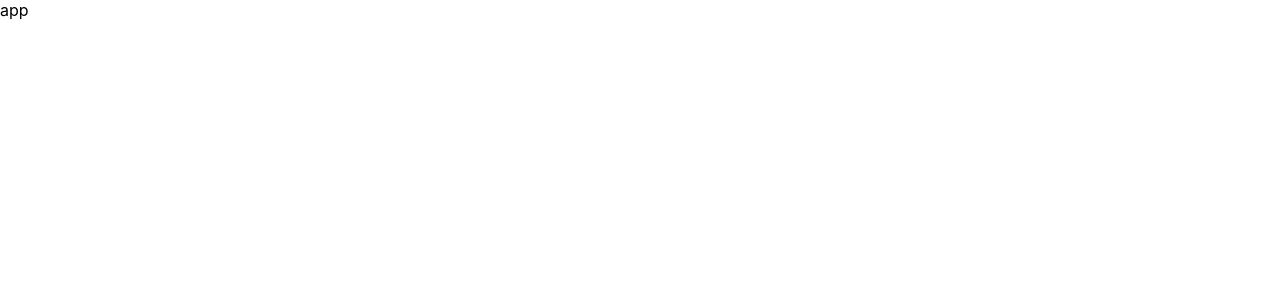
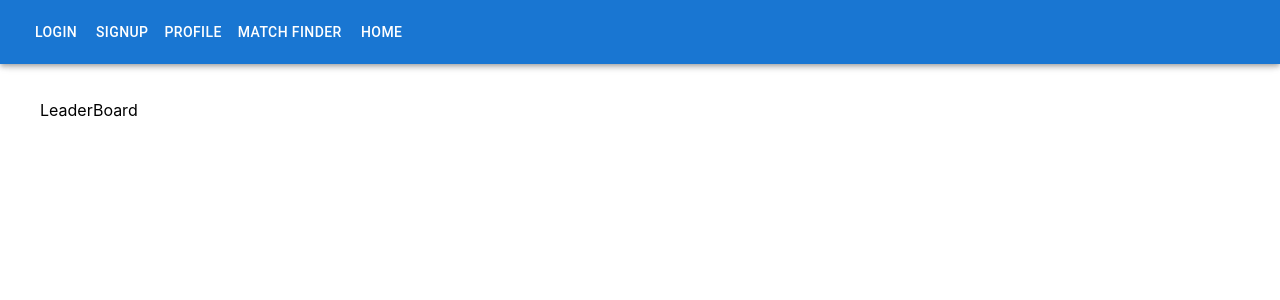
Before and after one commit to David-Orson/Surf-Secrets-3-React, a React (Create React App) app: page / in a window 1280 px wide. Shown: the top 300 px of the page. Built offline with nearby package versions, Linux system fonts and the light colour scheme.

Commit message:
Basic navigation

```diff
--- a/package.json
+++ b/package.json
@@ -3,6 +3,9 @@
   "version": "0.1.0",
   "private": true,
   "dependencies": {
+    "@emotion/react": "^11.7.1",
+    "@emotion/styled": "^11.6.0",
+    "@mui/material": "^5.4.1",
     "@testing-library/jest-dom": "^5.16.2",
     "@testing-library/react": "^12.1.2",
     "@testing-library/user-event": "^13.5.0",
@@ -13,6 +16,7 @@
     "axios": "^0.25.0",
     "react": "^17.0.2",
     "react-dom": "^17.0.2",
+    "react-router-dom": "^6.2.1",
     "react-scripts": "5.0.0",
     "typescript": "^4.5.5",
     "web-vitals": "^2.1.4"
--- a/src/App.css
+++ b/src/App.css
@@ -12,3 +12,8 @@ code {
     font-family: source-code-pro, Menlo, Monaco, Consolas, 'Courier New',
         monospace;
 }
+
+.router-view {
+    margin: 80px auto 0 auto;
+    max-width: 1200px;
+}
--- a/src/App.tsx
+++ b/src/App.tsx
@@ -1,12 +1,36 @@
+// npm
 import React from 'react';
+import { BrowserRouter as Router, Routes, Route } from 'react-router-dom';
+
+// css
 import './app.css';
 
-function App() {
-  return (
-    <div className="App">
-      app
-    </div>
-  );
-}
+// components
+import Navbar from './components/Navbar';
+
+// views
+import Leaderboard from './views/Leaderboard';
+import Profile from './views/Profile';
+import Match from './views/Match';
+import MatchFinder from './views/MatchFinder';
+
+const App = () => {
+    return (
+        <div className="App">
+            aaa
+            <Router>
+                <Navbar />
+                <div className="router-view">
+                    <Routes>
+                        <Route path="/" element={<Leaderboard />} />
+                        <Route path="/profile" element={<Profile />} />
+                        <Route path="/match" element={<Match />} />
+                        <Route path="/match-finder" element={<MatchFinder />} />
+                    </Routes>
+                </div>
+            </Router>
+        </div>
+    );
+};
 
 export default App;
--- /dev/null
+++ b/src/components/Navbar.tsx
@@ -0,0 +1,32 @@
+// npm
+import React from 'react';
+import { Link } from 'react-router-dom';
+
+// mui
+import AppBar from '@mui/material/AppBar';
+import Toolbar from '@mui/material/Toolbar';
+import Button from '@mui/material/Button';
+
+const Navbar = () => {
+    return (
+        <div>
+            <AppBar>
+                <Toolbar>
+                    <Button color="inherit">Login</Button>
+                    <Button color="inherit">Signup</Button>
+                    <Button color="inherit" component={Link} to="/profile">
+                        Profile
+                    </Button>
+                    <Button color="inherit" component={Link} to="/match-finder">
+                        Match Finder
+                    </Button>
+                    <Button color="inherit" component={Link} to="/">
+                        Home
+                    </Button>
+                </Toolbar>
+            </AppBar>
+        </div>
+    );
+};
+
+export default Navbar;
--- a/src/hooks/axiosHook.ts
+++ b/src/hooks/axiosHook.ts
@@ -1,5 +1,7 @@
-// axios
-import axios, { AxiosResponse, AxiosError, AxiosRequestConfig } from 'axios';
+// npm
+import axios, { AxiosResponse, AxiosError } from 'axios';
+
+// models
 import { Request } from '../api/models';
 
 export const axiosHook = () => {
--- /dev/null
+++ b/src/views/Leaderboard.tsx
@@ -0,0 +1,11 @@
+// npm
+import React from 'react';
+
+// mui
+import Button from '@mui/material/Button';
+
+const Leaderboard = () => {
+    return <div>LeaderBoard</div>;
+};
+
+export default Leaderboard;
--- /dev/null
+++ b/src/views/Match.tsx
@@ -0,0 +1,11 @@
+// npm
+import React from 'react';
+
+// mui
+import Button from '@mui/material/Button';
+
+const Match = () => {
+    return <div></div>;
+};
+
+export default Match;
--- /dev/null
+++ b/src/views/MatchFinder.tsx
@@ -0,0 +1,11 @@
+// npm
+import React from 'react';
+
+// mui
+import Button from '@mui/material/Button';
+
+const MatchFinder = () => {
+    return <div></div>;
+};
+
+export default MatchFinder;
--- /dev/null
+++ b/src/views/Profile.tsx
@@ -0,0 +1,11 @@
+// npm
+import React from 'react';
+
+// mui
+import Button from '@mui/material/Button';
+
+const Profile = () => {
+    return <div></div>;
+};
+
+export default Profile;
```
Also changed, not shown: src/index.tsx (+4 -4 lines), 1 other file (tests, documents, lock files or other folders).
